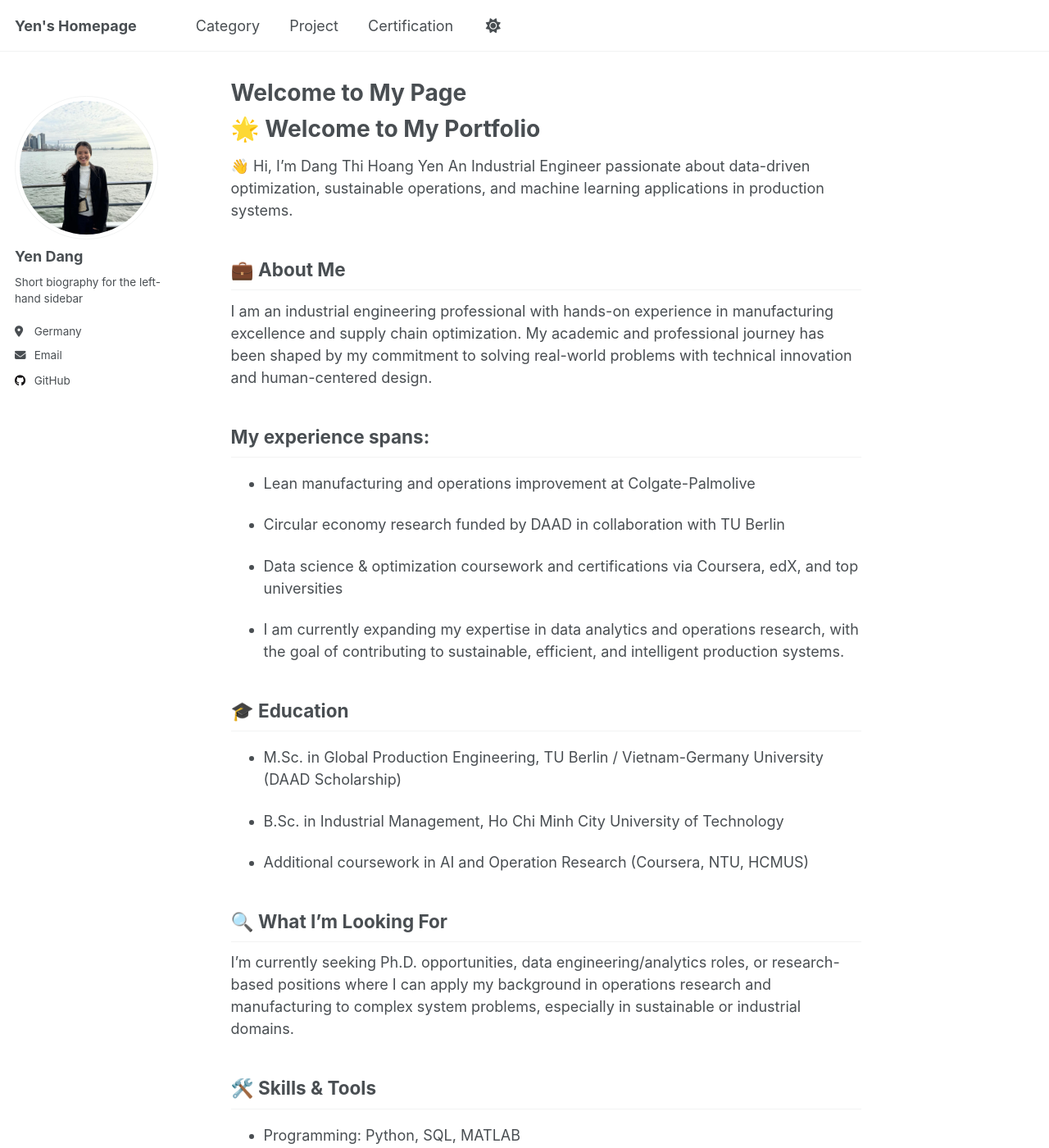
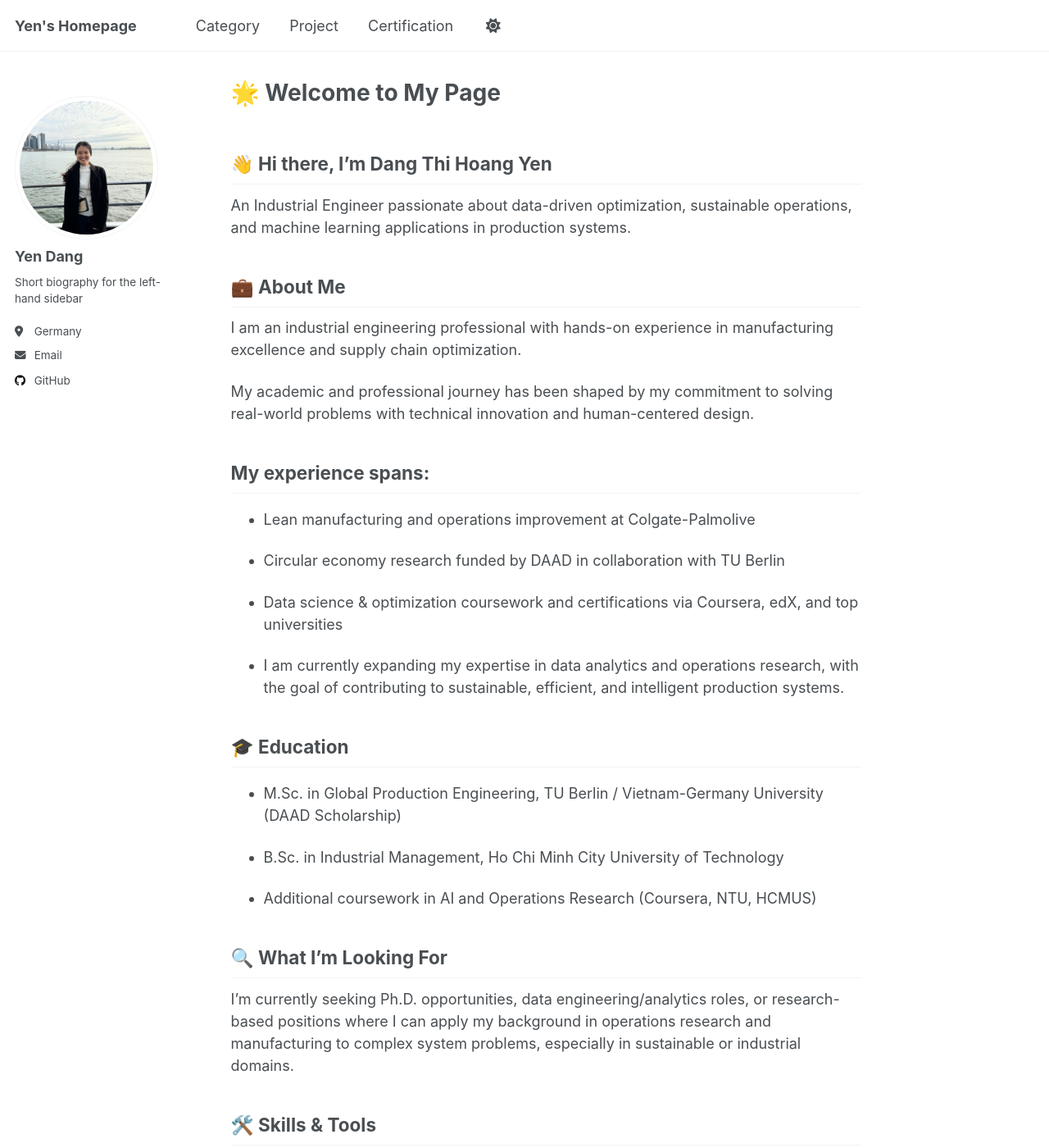
Before and after one commit to yen010390/yen010390.github.io, a Jekyll site: the page built from _pages/about.md, in a window 1280 px wide and 1400 px high. Shown: the whole window at 82% size. Built offline with Jekyll 4.4.1, drawn with Linux system fonts in a browser that asks for light colours; some of the changed text lies outside the part shown.

Commit message:
Update about.md

```diff
--- a/_pages/about.md
+++ b/_pages/about.md
@@ -1,19 +1,20 @@
 ---
 permalink: /
-title: "Welcome to My Page"
+title: "🌟 Welcome to My Page"
 author_profile: true
 redirect_from:
   - /about/
   - /about.html
 ---
 
-# 🌟 Welcome to My Portfolio
+## 👋 Hi there, I'm Dang Thi Hoang Yen
 
-👋 Hi, I'm Dang Thi Hoang Yen
 An Industrial Engineer passionate about data-driven optimization, sustainable operations, and machine learning applications in production systems.
 
 ## 💼 About Me
-I am an industrial engineering professional with hands-on experience in manufacturing excellence and supply chain optimization. My academic and professional journey has been shaped by my commitment to solving real-world problems with technical innovation and human-centered design.
+I am an industrial engineering professional with hands-on experience in manufacturing excellence and supply chain optimization.
+
+My academic and professional journey has been shaped by my commitment to solving real-world problems with technical innovation and human-centered design.
 
 ## My experience spans:
 
@@ -30,7 +31,7 @@ I am an industrial engineering professional with hands-on experience in manufact
 
 - B.Sc. in Industrial Management, Ho Chi Minh City University of Technology
 
-- Additional coursework in AI and Operation Research (Coursera, NTU, HCMUS)
+- Additional coursework in AI and Operations Research (Coursera, NTU, HCMUS)
 
 ## 🔍 What I’m Looking For
 I’m currently seeking Ph.D. opportunities, data engineering/analytics roles, or research-based positions where I can apply my background in operations research and manufacturing to complex system problems, especially in sustainable or industrial domains.
@@ -49,7 +50,7 @@ I’m currently seeking Ph.D. opportunities, data engineering/analytics roles, o
 ## 📌 Projects & Research
 - Circular Economy Framework – Engineered wood value chain analysis (TU Berlin / DAAD)
 
-- Shop Floor Optimization – Workstation redesign, layout and flow improvement (Colgate-Palmolive)
+- Shop Floor Optimization – Workstation redesign, layout, and flow improvement (Colgate-Palmolive)
 
 - Digital Inventory Management – Inbound process redesign with efficiency gains
 
```
